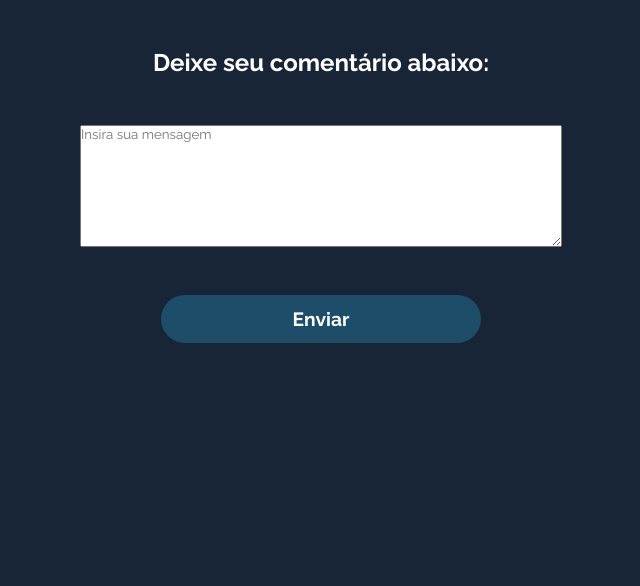
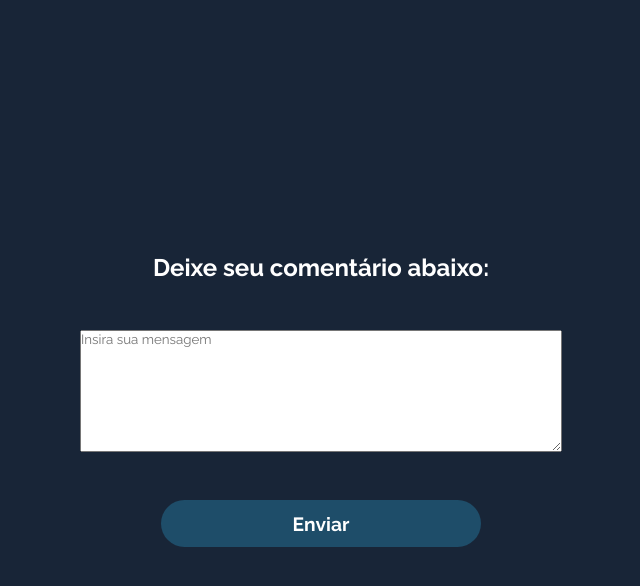
Before and after one commit to bitlab-ufrn/selecao-2023-lemtd, a React (Create React App) app in the folder selecao/: page / in a window 1280 px wide. Shown: the top 586 px of the page, without its empty margins (319-959 px from the left). Built offline with nearby package versions, Linux system fonts and the light colour scheme.

Commit message:
Centralizando app

```diff
--- a/selecao/src/style/App.css
+++ b/selecao/src/style/App.css
@@ -1,8 +1,8 @@
 .App {
     text-align: center;
-    padding-top: 3rem;
     display: flex;
     flex-direction: column;
     /* align-items: center; */
     justify-content: center;
+    height: 100vh;
 }
```
